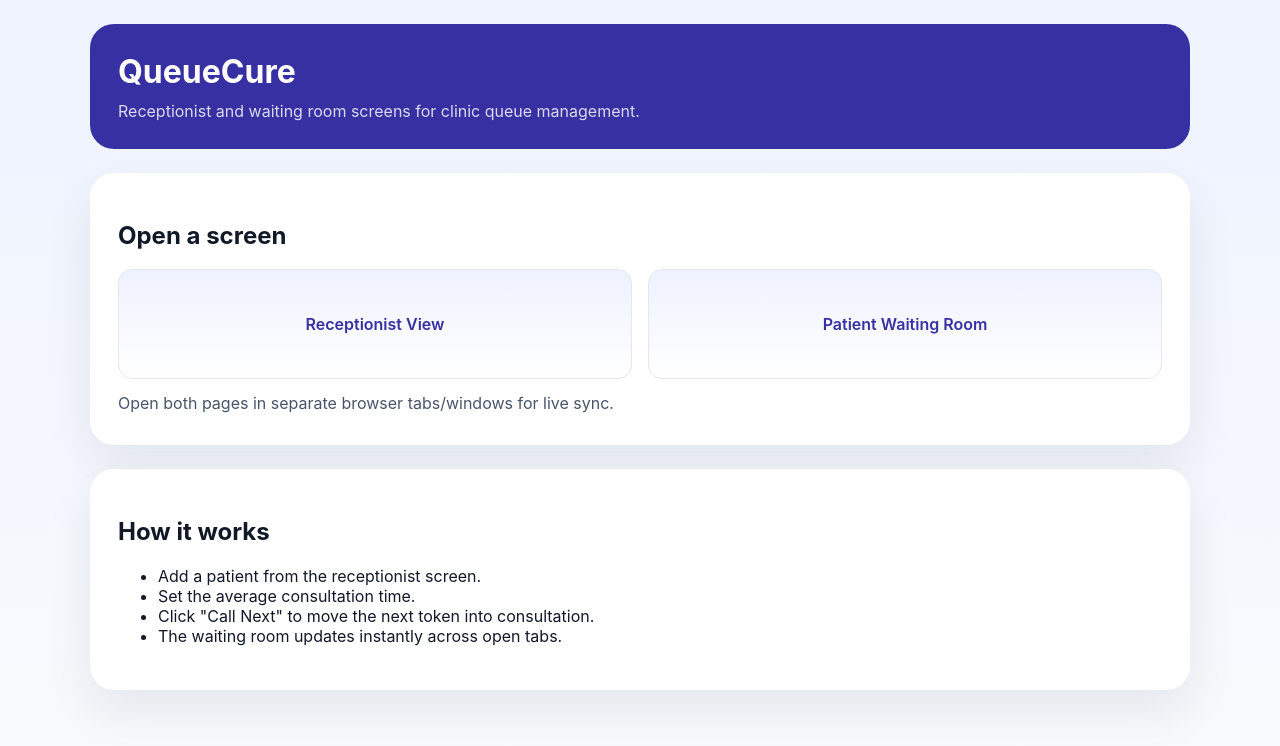
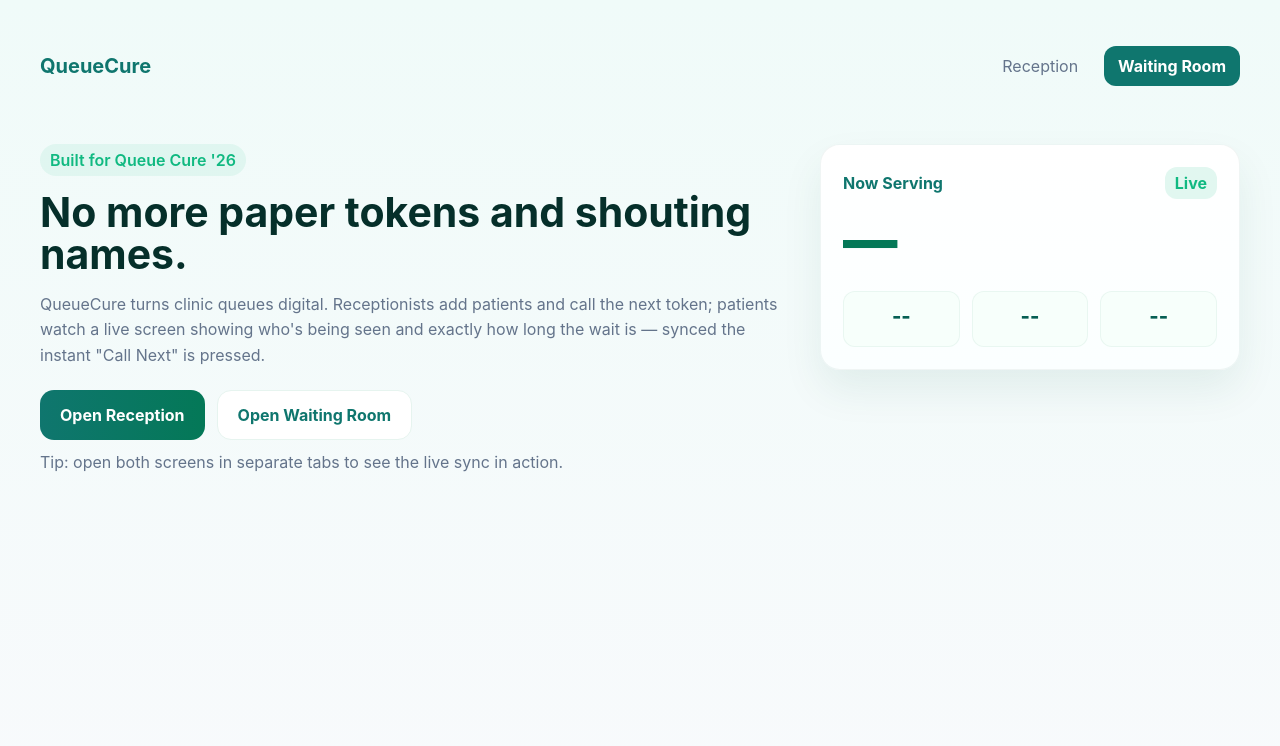
Before and after one commit to Sreenayak/QueueCure, a website: page index.html in a window 1280 px wide. Drawn offline with Linux system fonts and the light colour scheme.

Commit message:
updated some new ui components and changed the ui also

```diff
--- a/app.js
+++ b/app.js
@@ -28,7 +28,7 @@ function saveState(state) {
 }
 
 function formatToken(tokenNumber) {
-  return `#${String(tokenNumber).padStart(3, '0')}`;
+  return `A-${String(tokenNumber).padStart(3, '0')}`;
 }
 
 function renderReceptionist(state) {
@@ -94,6 +94,31 @@ function renderWaitingRoom(state) {
     : '<p class="muted">No patients are waiting.</p>';
 }
 
+function renderIndexHero(state) {
+  const el = document.getElementById('indexCurrentToken');
+  if (!el) return;
+
+  // current token
+  el.textContent = state.currentToken ? `${formatToken(state.currentToken.token)}` : '—';
+
+  // upcoming chips
+  const upcomingEls = document.querySelectorAll('.upcoming-item');
+  for (let i = 0; i < upcomingEls.length; i++) {
+    const item = upcomingEls[i];
+    const data = state.queue[i];
+    const tokenEl = item.querySelector('.upcoming-token');
+    const timeEl = item.querySelector('.upcoming-time');
+    if (data) {
+      tokenEl.textContent = String(data.token).padStart(3, '0');
+      const estimated = (i + 1) * state.averageConsultationTime;
+      timeEl.textContent = `~${estimated} min`;
+    } else {
+      tokenEl.textContent = '--';
+      timeEl.textContent = '';
+    }
+  }
+}
+
 function syncRender() {
   const state = loadState();
   const pageId = document.body.id;
@@ -103,6 +128,9 @@ function syncRender() {
   }
   if (pageId === 'waiting-room') {
     renderWaitingRoom(state);
+  }
+  if (pageId === 'index') {
+    renderIndexHero(state);
   }
 }
 
--- a/index.html
+++ b/index.html
@@ -6,33 +6,58 @@
     <title>QueueCure</title>
     <link rel="stylesheet" href="style.css" />
   </head>
-  <body>
-    <main class="container">
-      <header class="hero">
-        <div>
-          <h1>QueueCure</h1>
-          <p>Receptionist and waiting room screens for clinic queue management.</p>
+  <body id="index">
+    <header class="site-header">
+      <div class="container header-inner">
+        <div class="logo">QueueCure</div>
+        <nav class="nav">
+          <a class="nav-link" href="receptionist.html">Reception</a>
+          <a class="nav-cta" href="waiting-room.html">Waiting Room</a>
+        </nav>
+      </div>
+    </header>
+
+    <main class="container hero-grid">
+      <section class="hero-copy">
+        <span class="eyebrow">Built for Queue Cure '26</span>
+        <h1>No more paper tokens and shouting names.</h1>
+        <p class="lead">QueueCure turns clinic queues digital. Receptionists add patients and call the next token; patients watch a live screen showing who's being seen and exactly how long the wait is — synced the instant "Call Next" is pressed.</p>
+
+        <div class="hero-actions">
+          <a class="primary-btn" href="receptionist.html">Open Reception</a>
+          <a class="secondary-btn" href="waiting-room.html">Open Waiting Room</a>
         </div>
-      </header>
 
-      <section class="card welcome-card">
-        <h2>Open a screen</h2>
-        <div class="card-grid">
-          <a class="screen-link" href="receptionist.html">Receptionist View</a>
-          <a class="screen-link" href="waiting-room.html">Patient Waiting Room</a>
-        </div>
-        <p class="muted">Open both pages in separate browser tabs/windows for live sync.</p>
+        <p class="tip">Tip: open both screens in separate tabs to see the live sync in action.</p>
       </section>
 
-      <section class="card notes-card">
-        <h2>How it works</h2>
-        <ul>
-          <li>Add a patient from the receptionist screen.</li>
-          <li>Set the average consultation time.</li>
-          <li>Click "Call Next" to move the next token into consultation.</li>
-          <li>The waiting room updates instantly across open tabs.</li>
-        </ul>
-      </section>
+      <aside class="hero-card">
+        <div class="card-now-serving">
+          <div class="card-top">
+            <div class="now-label">Now Serving</div>
+            <div class="status-pill">Live</div>
+          </div>
+
+          <div id="indexCurrentToken" class="big-token">A-014</div>
+
+          <div class="upcoming">
+            <div class="upcoming-item">
+              <div class="upcoming-token">015</div>
+              <div class="upcoming-time">~10 min</div>
+            </div>
+            <div class="upcoming-item">
+              <div class="upcoming-token">016</div>
+              <div class="upcoming-time">~20 min</div>
+            </div>
+            <div class="upcoming-item">
+              <div class="upcoming-token">017</div>
+              <div class="upcoming-time">~30 min</div>
+            </div>
+          </div>
+        </div>
+      </aside>
     </main>
+
+    <script src="app.js"></script>
   </body>
 </html>
--- a/style.css
+++ b/style.css
@@ -1,229 +1,62 @@
-:root {
-  color-scheme: light;
-  font-family: Inter, system-ui, -apple-system, BlinkMacSystemFont, "Segoe UI", sans-serif;
-  background: #f5f7fb;
-  color: #111827;
+:root{
+  --bg-start: #f0fbf9;
+  --bg-end: #f8fafc;
+  --accent: #0f766e;
+  --accent-2: #10b981;
+  --muted: #64748b;
+  --card: #ffffff;
+  --glass: rgba(255,255,255,0.85);
+  font-family: Inter, system-ui, -apple-system, "Segoe UI", Roboto, "Helvetica Neue", Arial;
 }
 
-* {
-  box-sizing: border-box;
+*{box-sizing:border-box}
+body{
+  margin:0;
+  min-height:100vh;
+  background: linear-gradient(180deg,var(--bg-start) 0%, var(--bg-end) 100%);
+  color:#0f172a;
 }
 
-body {
-  margin: 0;
-  min-height: 100vh;
-  background: linear-gradient(180deg, #eef3ff 0%, #f8fafc 100%);
+.container{width:min(1200px,calc(100% - 48px));margin:0 auto;padding:28px 0}
+
+.site-header{background:transparent;padding:18px 0}
+.header-inner{display:flex;align-items:center;justify-content:space-between}
+.logo{font-weight:700;color:var(--accent);font-size:1.25rem}
+.nav{display:flex;gap:12px;align-items:center}
+.nav-link{padding:10px 14px;border-radius:12px;text-decoration:none;color:var(--muted);background:transparent}
+.nav-cta{padding:10px 14px;border-radius:12px;text-decoration:none;background:var(--accent);color:#fff;font-weight:700}
+
+.hero-grid{display:grid;grid-template-columns:1fr 420px;gap:32px;align-items:start;padding-top:12px}
+.hero-copy .eyebrow{display:inline-block;padding:6px 10px;border-radius:999px;background:rgba(16,185,129,0.08);color:var(--accent-2);font-weight:600;margin-bottom:16px}
+.hero-copy h1{font-size:clamp(2rem,3.2vw,3.2rem);margin:0 0 16px;line-height:1.02;color:#052f2a}
+.hero-copy .lead{color:var(--muted);line-height:1.6;margin:0 0 22px}
+.hero-actions{display:flex;gap:12px;margin-bottom:12px}
+.primary-btn{display:inline-flex;align-items:center;gap:8px;padding:14px 20px;border-radius:14px;background:linear-gradient(90deg,var(--accent),#047857);color:#fff;text-decoration:none;font-weight:700}
+.secondary-btn{display:inline-flex;align-items:center;gap:8px;padding:14px 20px;border-radius:14px;background:#ffffff;border:1px solid #e6f4ef;color:var(--accent);text-decoration:none;font-weight:700}
+.tip{color:var(--muted);margin-top:8px}
+
+.hero-card{display:flex;align-items:center;justify-content:center}
+.card-now-serving{width:100%;background:linear-gradient(180deg,#ffffff, #fbffff);border-radius:20px;padding:22px;box-shadow:0 20px 40px rgba(6,95,70,0.08);border:1px solid rgba(6,95,70,0.06)}
+.card-top{display:flex;justify-content:space-between;align-items:center;margin-bottom:8px}
+.now-label{color:#0f766e;font-weight:700}
+.status-pill{background:rgba(16,185,129,0.12);color:var(--accent-2);padding:6px 10px;border-radius:12px;font-weight:700}
+.big-token{font-size:3.4rem;font-weight:900;color:#047857;margin:8px 0}
+.upcoming{display:flex;gap:12px;margin-top:18px}
+.upcoming-item{flex:1;background:#f7fffb;padding:12px;border-radius:12px;text-align:center;border:1px solid rgba(4,120,87,0.06)}
+.upcoming-token{font-weight:800;color:#065f53;font-size:1.25rem}
+.upcoming-time{color:var(--muted);margin-top:6px}
+
+.card{background:var(--card);border-radius:16px;padding:18px}
+
+.queue-list{display:grid;gap:12px}
+.queue-item{display:flex;justify-content:space-between;align-items:center;padding:12px;border-radius:12px;background:#fbfffe;border:1px solid rgba(6,95,70,0.04)}
+
+@media (max-width:980px){
+  .hero-grid{grid-template-columns:1fr;}
+  .hero-card{order:-1;margin-bottom:16px}
 }
 
-.container {
-  width: min(1100px, calc(100% - 32px));
-  margin: 0 auto;
-  padding: 24px 0 40px;
-}
-
-header.hero,
-.page-header {
-  display: flex;
-  justify-content: space-between;
-  gap: 24px;
-  align-items: center;
-  margin-bottom: 24px;
-}
-
-.hero {
-  padding: 28px 28px 24px;
-  background: #3730a3;
-  color: #fff;
-  border-radius: 24px;
-}
-
-.hero h1,
-.page-header h1 {
-  margin: 0 0 8px;
-  font-size: clamp(2rem, 2.4vw, 3rem);
-}
-
-.hero p,
-.page-header p,
-.muted {
-  margin: 0;
-  color: rgba(255, 255, 255, 0.82);
-  line-height: 1.6;
-}
-
-.page-header p {
-  color: #374151;
-}
-
-.nav-link,
-.screen-link,
-.primary-btn,
-.secondary-btn {
-  display: inline-flex;
-  align-items: center;
-  justify-content: center;
-  border: none;
-  text-decoration: none;
-  cursor: pointer;
-  border-radius: 14px;
-  font-weight: 600;
-}
-
-.nav-link,
-.screen-link {
-  padding: 14px 18px;
-  background: #fff;
-  color: #3730a3;
-  border: 1px solid #e5e7eb;
-  min-width: 160px;
-}
-
-.screen-link:hover,
-.nav-link:hover,
-.primary-btn:hover,
-.secondary-btn:hover {
-  opacity: 0.94;
-}
-
-.card {
-  background: #ffffff;
-  border-radius: 24px;
-  padding: 24px;
-  box-shadow: 0 20px 48px rgba(15, 23, 42, 0.08);
-  margin-bottom: 24px;
-}
-
-.welcome-card,
-.notes-card {
-  padding: 28px;
-}
-
-.card-grid {
-  display: grid;
-  grid-template-columns: repeat(auto-fit, minmax(180px, 1fr));
-  gap: 16px;
-  margin-top: 18px;
-}
-
-.screen-link {
-  padding: 18px;
-  min-height: 110px;
-  text-align: center;
-  font-size: 1rem;
-  color: #3730a3;
-  background: linear-gradient(180deg, #eef2ff 0%, #ffffff 100%);
-}
-
-.primary-btn,
-.secondary-btn {
-  width: 100%;
-  padding: 14px 18px;
-  margin-top: 14px;
-}
-
-.primary-btn {
-  background: #4338ca;
-  color: #fff;
-}
-
-.secondary-btn {
-  background: #eff6ff;
-  color: #1d4ed8;
-}
-
-.form-row {
-  display: grid;
-  gap: 8px;
-  margin-bottom: 8px;
-}
-
-label {
-  font-weight: 600;
-  color: #334155;
-}
-
-input[type="text"],
-input[type="number"] {
-  width: 100%;
-  padding: 14px 16px;
-  border-radius: 14px;
-  border: 1px solid #d1d5db;
-  background: #f8fafc;
-  color: #111827;
-}
-
-.status-card .status-grid,
-.status-card .form-row {
-  display: grid;
-  gap: 18px;
-}
-
-.status-grid {
-  grid-template-columns: repeat(auto-fit, minmax(180px, 1fr));
-}
-
-.status-label {
-  margin: 0 0 6px;
-  color: #6b7280;
-  font-size: 0.95rem;
-}
-
-.status-value {
-  margin: 0;
-  font-size: 2rem;
-  font-weight: 700;
-  color: #111827;
-}
-
-.queue-card h2 {
-  margin-top: 0;
-}
-
-.queue-list {
-  display: grid;
-  gap: 12px;
-}
-
-.queue-item {
-  display: grid;
-  grid-template-columns: 1fr auto;
-  gap: 12px;
-  padding: 16px;
-  border-radius: 16px;
-  border: 1px solid #e5e7eb;
-  background: #f8fafc;
-}
-
-.queue-item strong {
-  color: #111827;
-}
-
-.queue-item span {
-  color: #475569;
-}
-
-.form-message {
-  margin-top: 12px;
-  line-height: 1.5;
-}
-
-.form-message.error {
-  color: #b91c1c;
-}
-
-.form-message.success {
-  color: #16a34a;
-}
-
-.muted {
-  margin-top: 12px;
-  color: #475569;
-}
-
-@media (max-width: 700px) {
-  .page-header,
-  .hero {
-    flex-direction: column;
-    align-items: flex-start;
-  }
-}
+/* small form messages */
+.form-message{margin-top:12px;line-height:1.4}
+.form-message.error{color:#b91c1c}
+.form-message.success{color:#16a34a}
```
Also changed, not shown: receptionist.html (+11 -3 lines), waiting-room.html (+11 -3 lines).
